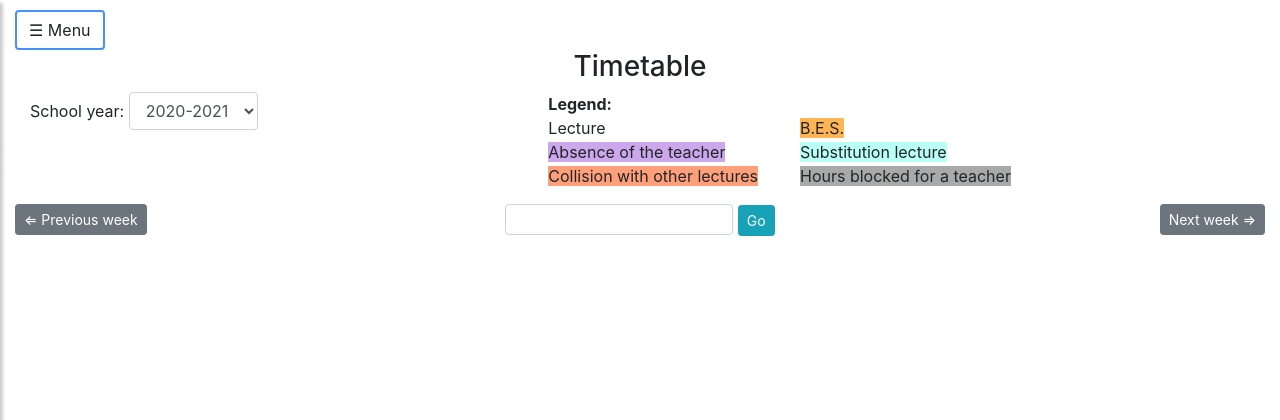
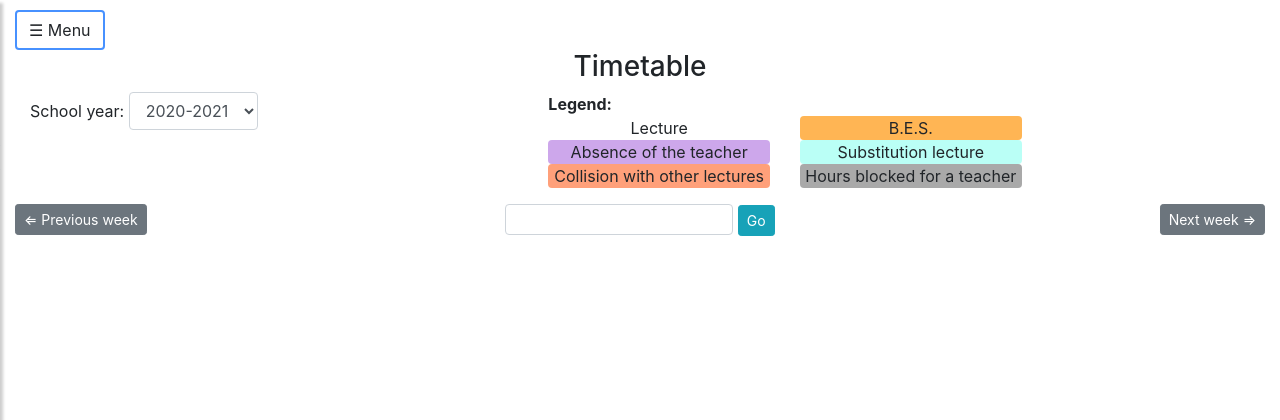
Before and after one commit to DHZ-calendar/SchoolCalendar, a Django app: page /timetable/teacher_view in a window 1280 px wide. Shown: the top 420 px of the page. Run offline with Django 3.2, Linux system fonts and the light colour scheme; a user stored in the database is signed in; tables that the repository leaves empty hold one stand-in row (values such as "Sample post"); some libraries are stand-ins or nearby versions.

Commit message:
Changed event legend

```diff
--- a/SchoolCalendar/static/main.css
+++ b/SchoolCalendar/static/main.css
@@ -7,3 +7,48 @@
     display: block;
     margin-bottom: 15px;
 }
+
+.cal-block-absence {
+    background-color: darkgray;
+}
+.cal-block-conflict {
+    background-color: lightsalmon;
+}
+
+.cal-event-bes {
+    background-color: #ffb554;
+}
+.cal-event-absent {
+    background-color: #cda7eb;
+}
+.cal-event-substitution {
+    background-color: #bafff6;
+}
+
+.list-teachers hr {
+    margin-top: 3px;
+    margin-bottom: 3px;
+    color: black;
+}
+
+.btn-functions{
+    white-space: normal;
+    height: 100%;
+    width: 100%;
+}
+
+li.conflicts-content{
+    padding: 0px;
+}
+
+.col-teacher-list{
+    height: calc(100vh - 95px);
+    overflow-y: scroll;
+}
+
+.legend-label {
+    display: inline-block;
+    width: 100%;
+    text-align: center;
+    border-radius: 4px;
+}
--- a/SchoolCalendar/templates/timetable/teacher_timetable.html
+++ b/SchoolCalendar/templates/timetable/teacher_timetable.html
@@ -14,45 +14,6 @@
 <link rel="stylesheet" href="{% static 'main.css' %}"/>
 {% endblock %}
 
-{% block style %}
-.cal-block-absence {
-    background-color: darkgray;
-}
-.cal-block-conflict {
-    background-color: lightsalmon;
-}
-
-.cal-event-bes {
-    background-color: #ffb554;
-}
-.cal-event-absent {
-    background-color: #cda7eb;
-}
-.cal-event-substitution {
-    background-color: #bafff6;
-}
-
-.list-teachers hr {
-    margin-top: 3px;
-    margin-bottom: 3px;
-    color: black;
-}
-
-.btn-functions{
-    white-space: normal;
-    height: 100%;
-    width: 100%;
-}
-
-li.conflicts-content{
-    padding: 0px;
-}
-
-.col-teacher-list{
-    height: calc(100vh - 95px);
-    overflow-y: scroll;
-}
-{% endblock %}
 
 {% block body %}
 <div class="container-fluid">
@@ -72,12 +33,24 @@ li.conflicts-content{
         </div>
         <div class="col-5 row">
             <div class="col-12"><b>{% trans 'Legend' %}:</b></div>
-            <div class="col-6"><span class="cal-event">{% trans 'Lecture' %}</span></div>
-            <div class="col-6"><span class="cal-event-bes">{% trans 'B.E.S.' %}</span></div>
-            <div class="col-6"><span class="cal-event-absent">{% trans 'Absence of the teacher' %}</span></div>
-            <div class="col-6"><span class="cal-event-substitution">{% trans 'Substitution lecture' %}</span></div>
-            <div class="col-6"><span class="cal-block-conflict">{% trans 'Collision with other lectures' %}</span></div>
-            <div class="col-6"><span class="cal-block-absence">{% trans 'Hours blocked for a teacher' %}</span></div>
+            <div class="col-6">
+                <span class="legend-label cal-event">{% trans 'Lecture' %}</span>
+            </div>
+            <div class="col-6">
+                <span class="legend-label cal-event-bes">{% trans 'B.E.S.' %}</span>
+            </div>
+            <div class="col-6">
+                <span class="legend-label cal-event-absent">{% trans 'Absence of the teacher' %}</span>
+            </div>
+            <div class="col-6">
+                <span class="legend-label cal-event-substitution">{% trans 'Substitution lecture' %}</span>
+            </div>
+            <div class="col-6">
+                <span class="legend-label cal-block-conflict">{% trans 'Collision with other lectures' %}</span>
+            </div>
+            <div class="col-6">
+                <span class="legend-label cal-block-absence">{% trans 'Hours blocked for a teacher' %}</span>
+            </div>
         </div>
     </div>
     <div class="row">
```
Also changed, not shown: SchoolCalendar/templates/timetable/timetable.html (+18 -45 lines).
